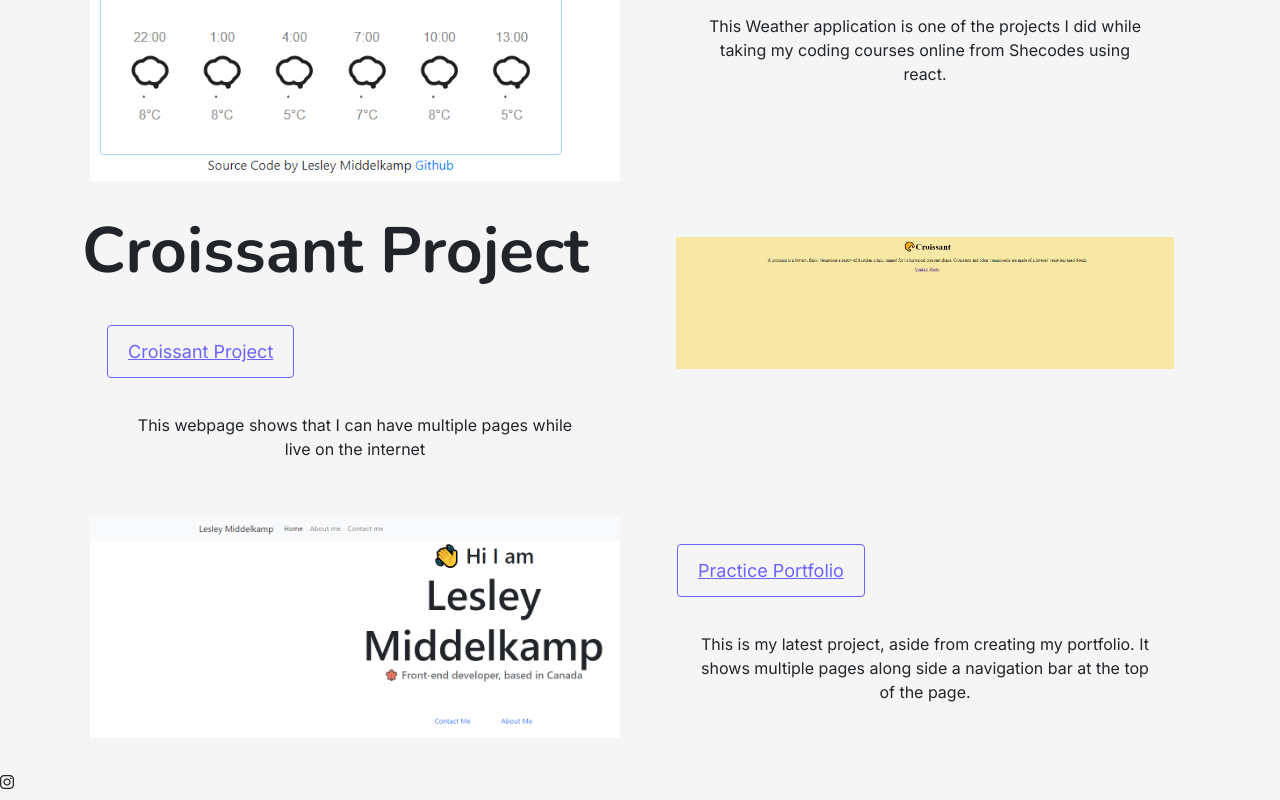
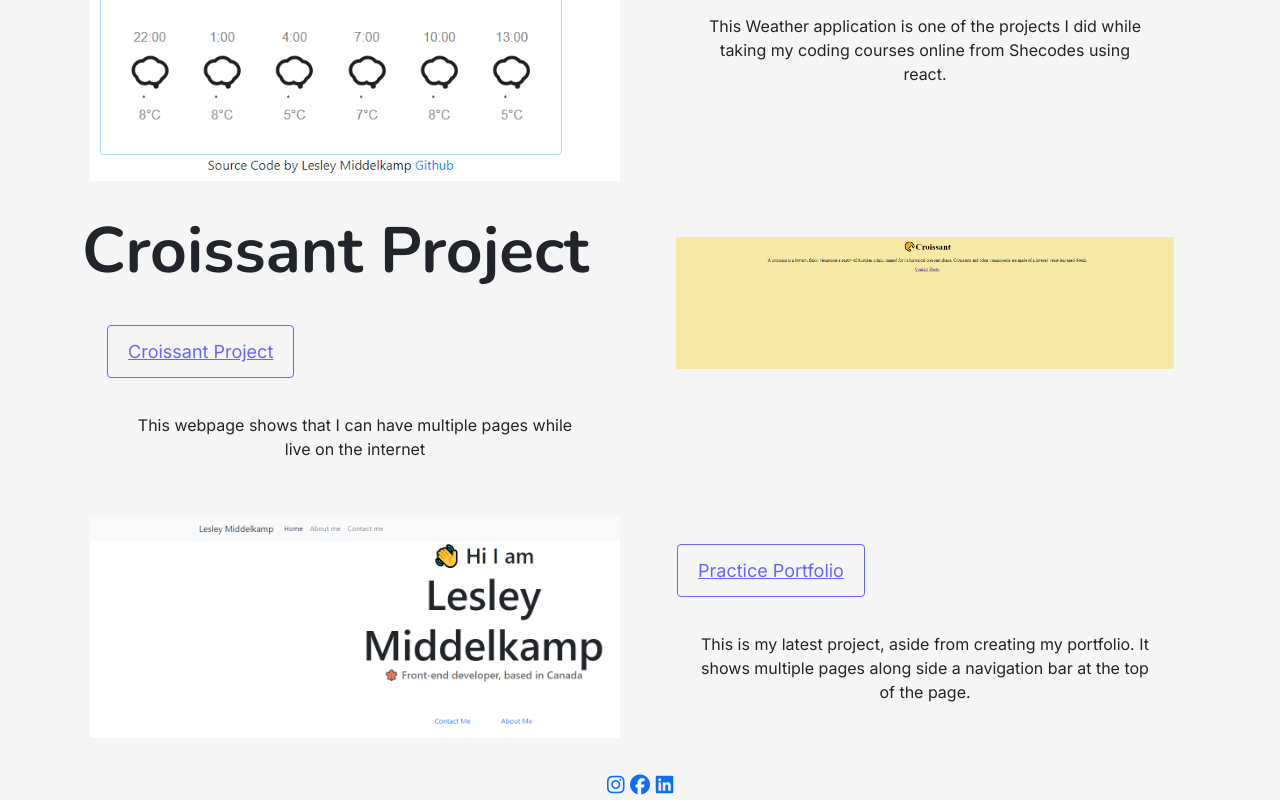
Before and after one commit to Lesley-Middelkamp/Lesley-Middelkamp-Portfolio, a plain HTML site: page index.html in a window 1280 px wide. Shown: the part 958-1758 px from the top of the page. Drawn offline with nearby package versions, Linux system fonts and the light colour scheme.

Commit message:
added social media

```diff
--- a/index.html
+++ b/index.html
@@ -83,7 +83,11 @@
     </div>
     </div>
     <footer>
-    <i class="fab fa-instagram"></i>
+        <div class="icons">
+    <a href="https://www.instagram.com/lesleymiddelkamp/"target="_blank"> <i class="fab fa-instagram"></i></a>
+        <a href="https://www.facebook.com/lesley.middelkamp/"target="_blank"> <i class="fab fa-facebook"></i></a>
+            <a href="https://www.linkedin.com/in/lesley-middelkamp-635b7730/" target="_blank"><i class="fab fa-linkedin"></i></a>
+    </div>
     </footer>
 </body>
 </html>
--- a/style/app.css
+++ b/style/app.css
@@ -64,6 +64,10 @@ p {
   padding: 15px 20px;
   margin: 25px;
 }
+.icons{
+    text-align:center;
+    font-size: 20px;
+}
 @media (max-width: 960px) {
   h1 {
     font-size: 30px;
```
